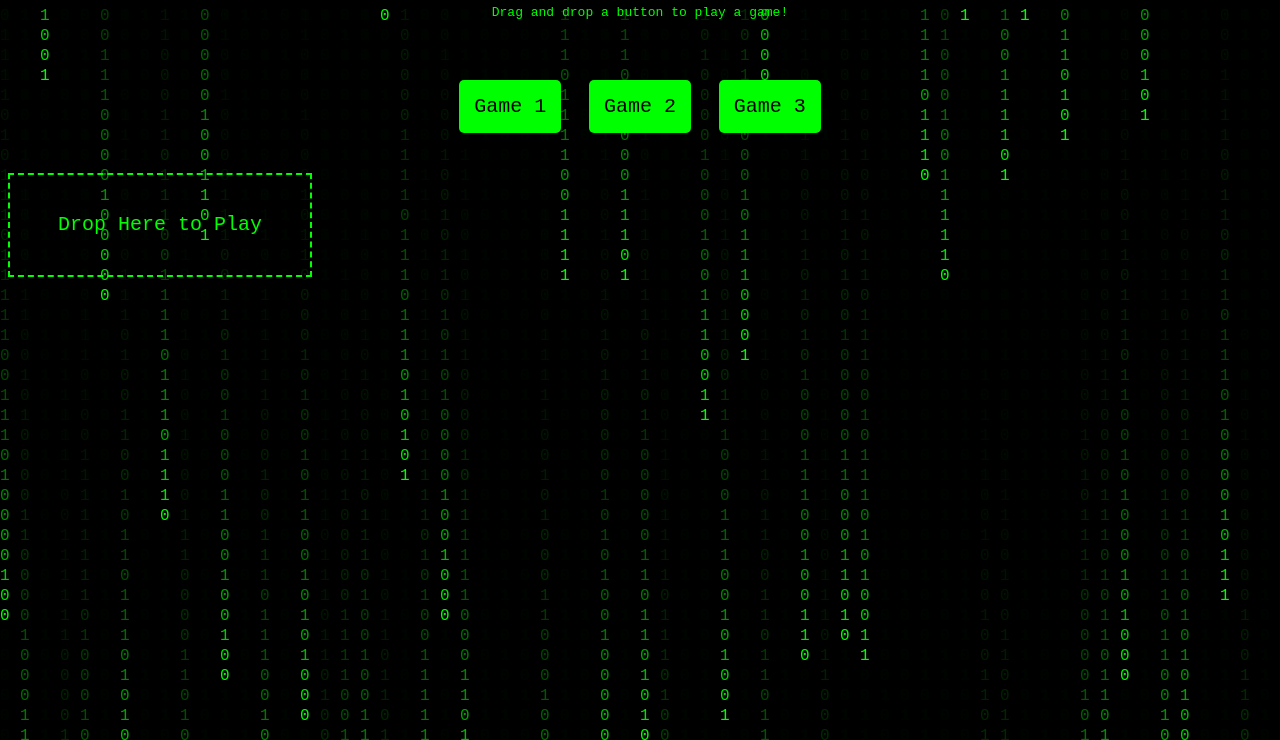
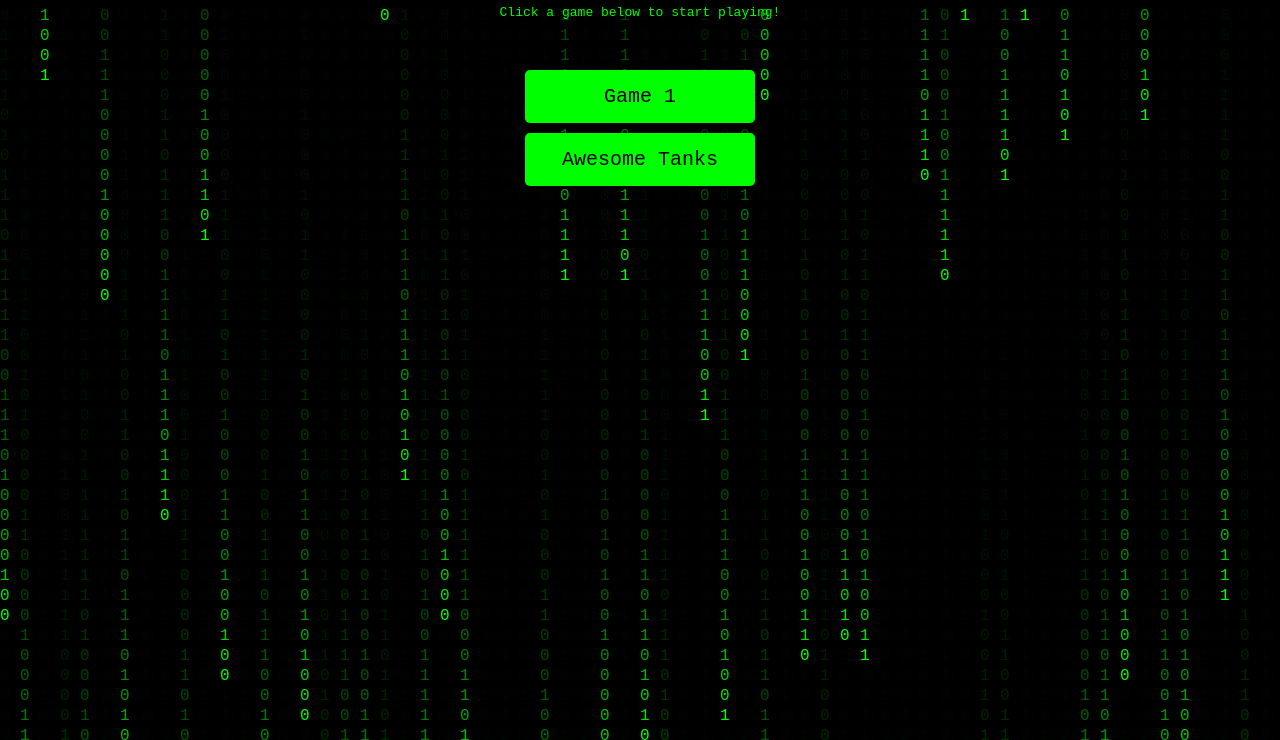
Before and after one commit to H4CK3R1010/H4CK3R-G4M3S, a plain HTML site: page index.html in a window 1280 px wide. Shown: the part 60-800 px from the top of the page. Drawn offline with Linux system fonts and the light colour scheme.

Commit message:
Index.html

```diff
--- a/index.html
+++ b/index.html
@@ -25,57 +25,32 @@
             margin-top: 50px;
         }
         .game-button {
-            display: inline-block;
+            display: block;
             background-color: #00ff00;
             color: black;
             padding: 15px;
-            margin: 10px;
+            margin: 10px auto;
+            width: 200px;
             border-radius: 5px;
-            cursor: grab;
+            cursor: pointer;
             font-size: 20px;
-            user-select: none;
+            text-decoration: none;
         }
-        .drop-zone {
-            margin-top: 30px;
-            width: 300px;
-            height: 100px;
-            border: 2px dashed #00ff00;
-            display: flex;
-            align-items: center;
-            justify-content: center;
-            font-size: 20px;
-            color: #00ff00;
+        .game-button:hover {
+            background-color: #009900;
         }
     </style>
 </head>
 <body>
     <canvas id="matrix"></canvas>
     <h1>H4CK3R G4M3S</h1>
-    <p>Drag and drop a button to play a game!</p>
+    <p>Click a game below to start playing!</p>
     <div class="game-container">
-        <div class="game-button" draggable="true" ondragstart="drag(event)" data-url="https://example.com/game1">Game 1</div>
-        <div class="game-button" draggable="true" ondragstart="drag(event)" data-url="https://example.com/game2">Game 2</div>
-        <div class="game-button" draggable="true" ondragstart="drag(event)" data-url="https://example.com/game3">Game 3</div>
+        <a href="https://kzmnokkixg206ly3xoac.lite.vusercontent.net/" target="_blank" class="game-button">Game 1</a>
+        <a href="https://v0-remake-awesome-tanks.vercel.app/" target="_blank" class="game-button">Awesome Tanks</a>
     </div>
-    <div class="drop-zone" ondragover="allowDrop(event)" ondrop="drop(event)">Drop Here to Play</div>
 
     <script>
-        function allowDrop(event) {
-            event.preventDefault();
-        }
-
-        function drag(event) {
-            event.dataTransfer.setData("text", event.target.getAttribute("data-url"));
-        }
-
-        function drop(event) {
-            event.preventDefault();
-            let url = event.dataTransfer.getData("text");
-            if (url) {
-                window.location.href = url;
-            }
-        }
-
         // Matrix Effect Background
         const canvas = document.getElementById("matrix");
         const ctx = canvas.getContext("2d");
```
